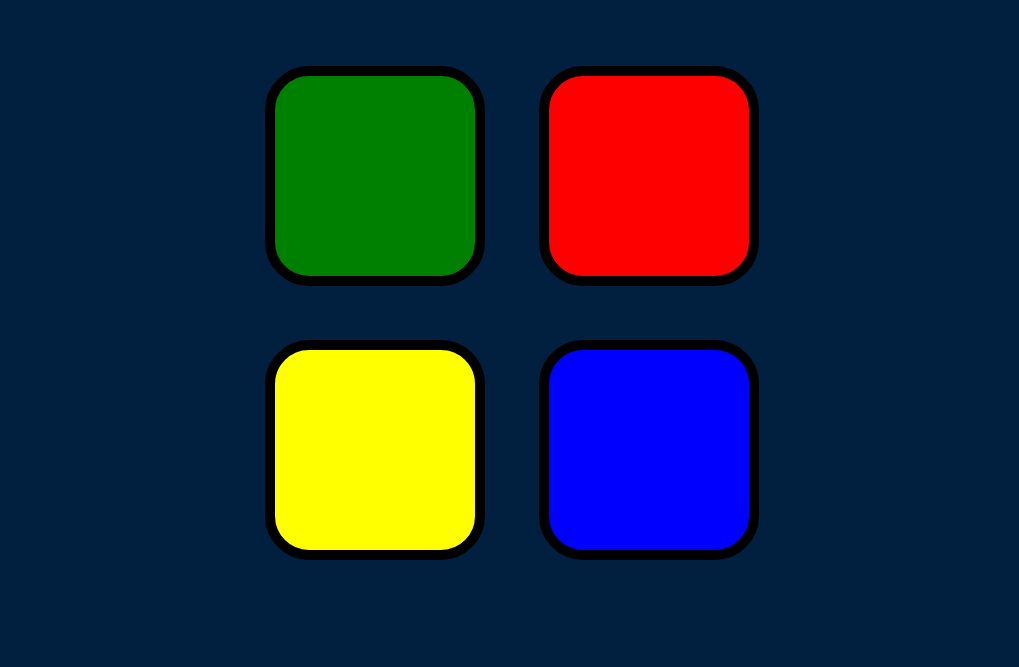
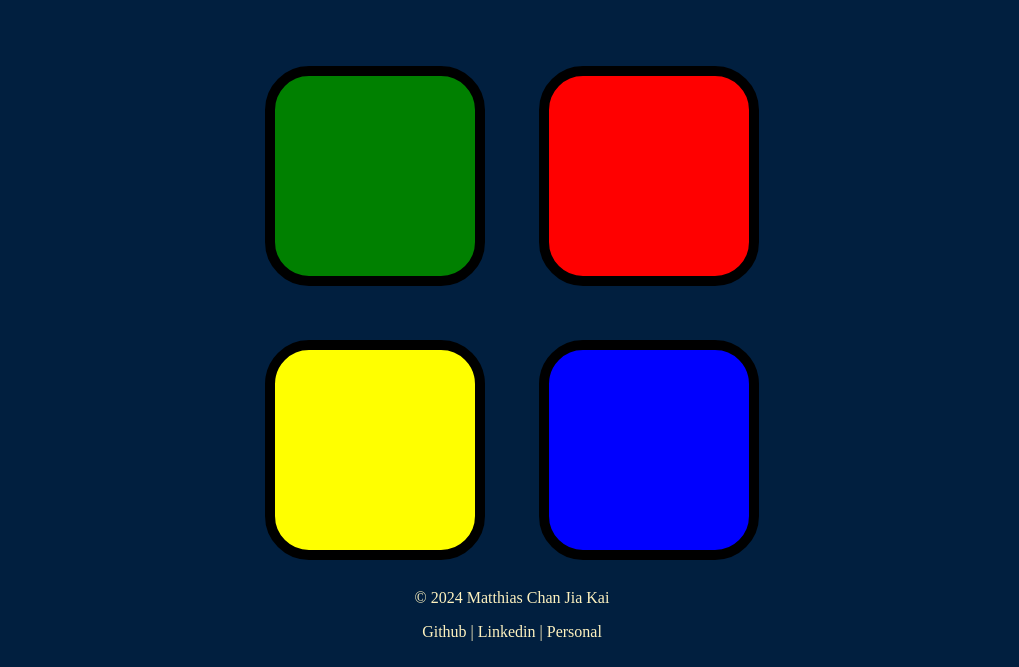
Before and after one commit to Matthiaschanjk/game, a plain HTML site: page index.html in a window 1280 px wide. Shown: the part 133-800 px from the top of the page, without its empty margins (128-1147 px from the left). Drawn offline with nearby package versions, Linux system fonts and the light colour scheme.

Commit message:
Add files via upload

```diff
--- a/index.html
+++ b/index.html
@@ -35,6 +35,15 @@
 
   </div>
 
+  <footer>
+    © 2024 Matthias Chan Jia Kai
+    <p>
+      <a href="https://github.com/Matthiaschanjk">Github | </a>
+      <a href="https://www.linkedin.com/in/matthias-chanjk/">Linkedin | </a>
+      <a href="https://matthiaschanjk.github.io/site/">Personal</a>
+    </p>
+  </footer>
+
   <script src="https://ajax.googleapis.com/ajax/libs/jquery/3.7.1/jquery.min.js"></script>
   <script src="./index.js" charset="utf-8"></script>
 </body>
--- a/styles.css
+++ b/styles.css
@@ -1,6 +1,17 @@
 body {
   text-align: center;
   background-color: #011F3F;
+}
+
+footer {
+  color: #FEF2BF;
+  text-align: center;
+  justify-content: center;
+}
+
+footer a {
+  color:#FEF2BF;
+  text-decoration: none;
 }
 
 #level-title {
```
